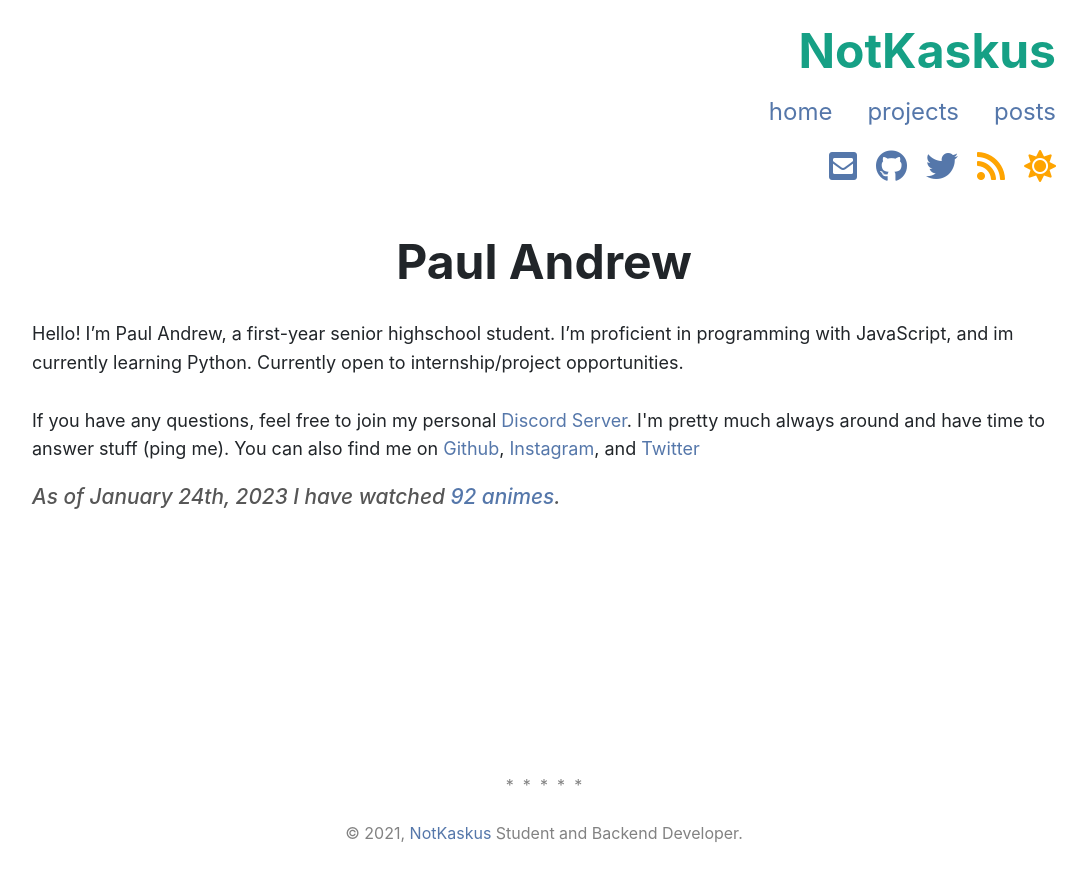
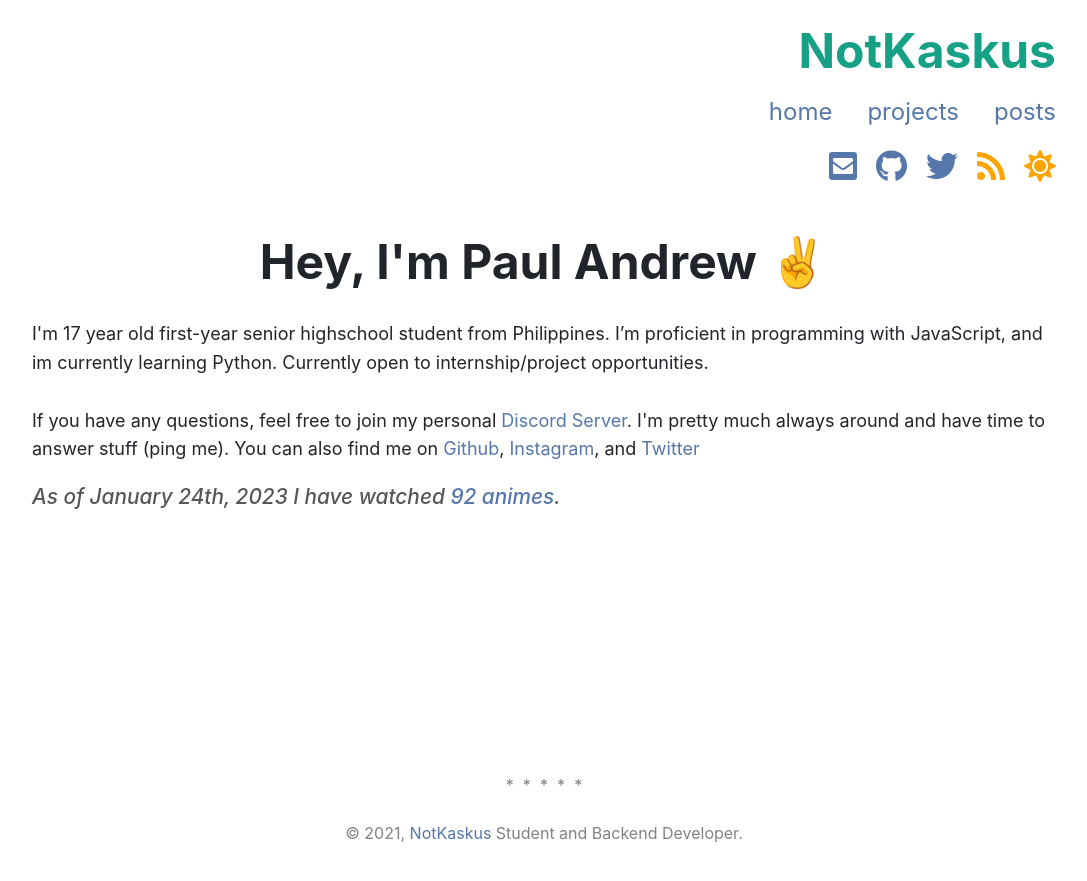
Before and after one commit to NotKaskus/notkaskus.github.io, a Jekyll site: the page built from index.md, in a window 1280 px wide. Shown: the top 881 px of the page, without its empty margins (96-1183 px from the left). Built offline with Jekyll 4.4.1, drawn with Linux system fonts in a browser that asks for light colours; nearby versions of some CDN libraries; a style sheet for code colours, icons or effects is not loaded.

Commit message:
Update about me information

```diff
--- a/index.md
+++ b/index.md
@@ -1,13 +1,13 @@
 ---
 layout: page
 full_logo: true
-title: Paul Andrew
+title: Hey, I'm Paul Andrew ✌️
 subtitle:
 description: Hobby JavaScript-Developer creating API, Bots and NodeJS Projects
 sitemap:
   priority: 1.0
 ---
-<p><font size="+1">Hello! I’m Paul Andrew, a first-year senior highschool student. I’m proficient in programming with JavaScript, and im currently learning Python. Currently open to internship/project opportunities.
+<p><font size="+1">I'm 17 year old first-year senior highschool student from Philippines. I’m proficient in programming with JavaScript, and im currently learning Python. Currently open to internship/project opportunities.
 <br>
 <br>
 If you have any questions, feel free to join my personal <a href="{{ site.author.discord }}">Discord Server</a>. I'm pretty much always around and have time to answer stuff (ping me). You can also find me on <a href="{{ site.author.github }}">Github</a>, <a href="{{ site.author.instagram }}">Instagram</a>, and <a href="{{ site.author.twitter }}">Twitter</a></font></p>
```
